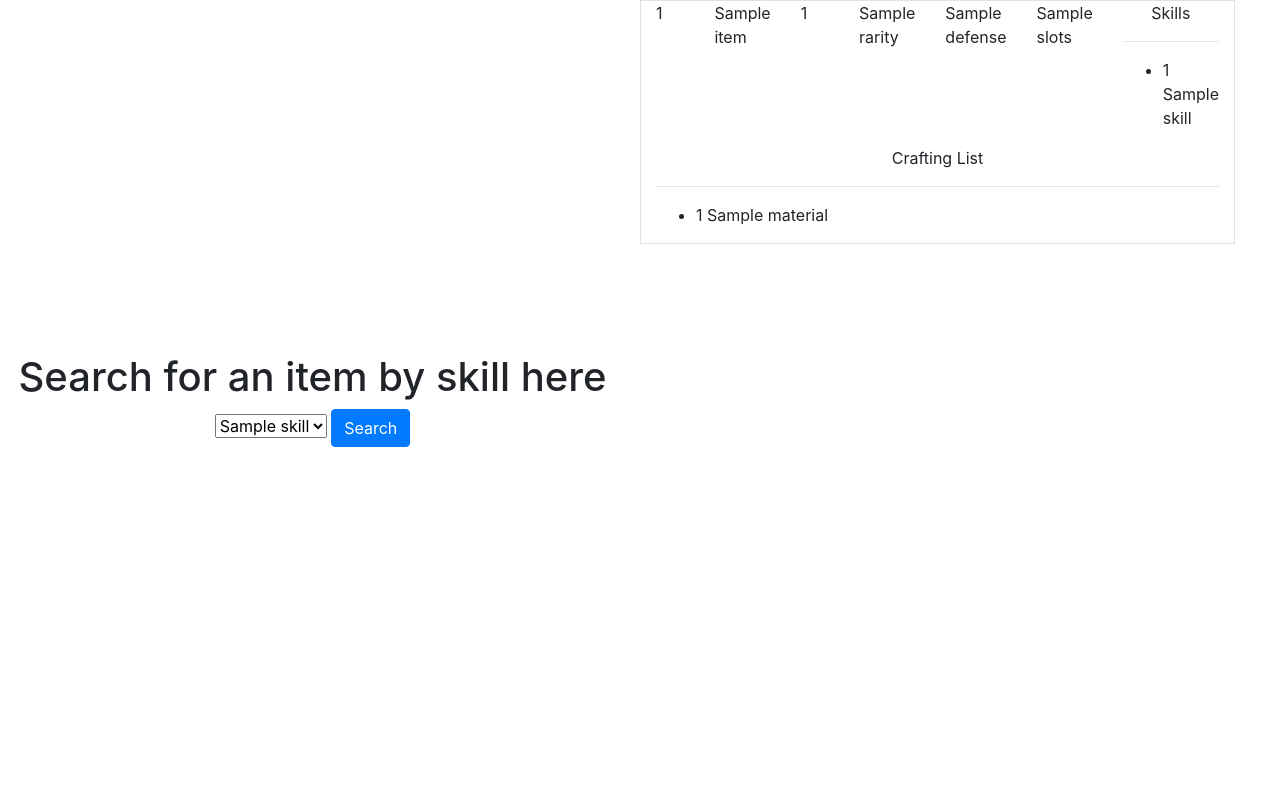
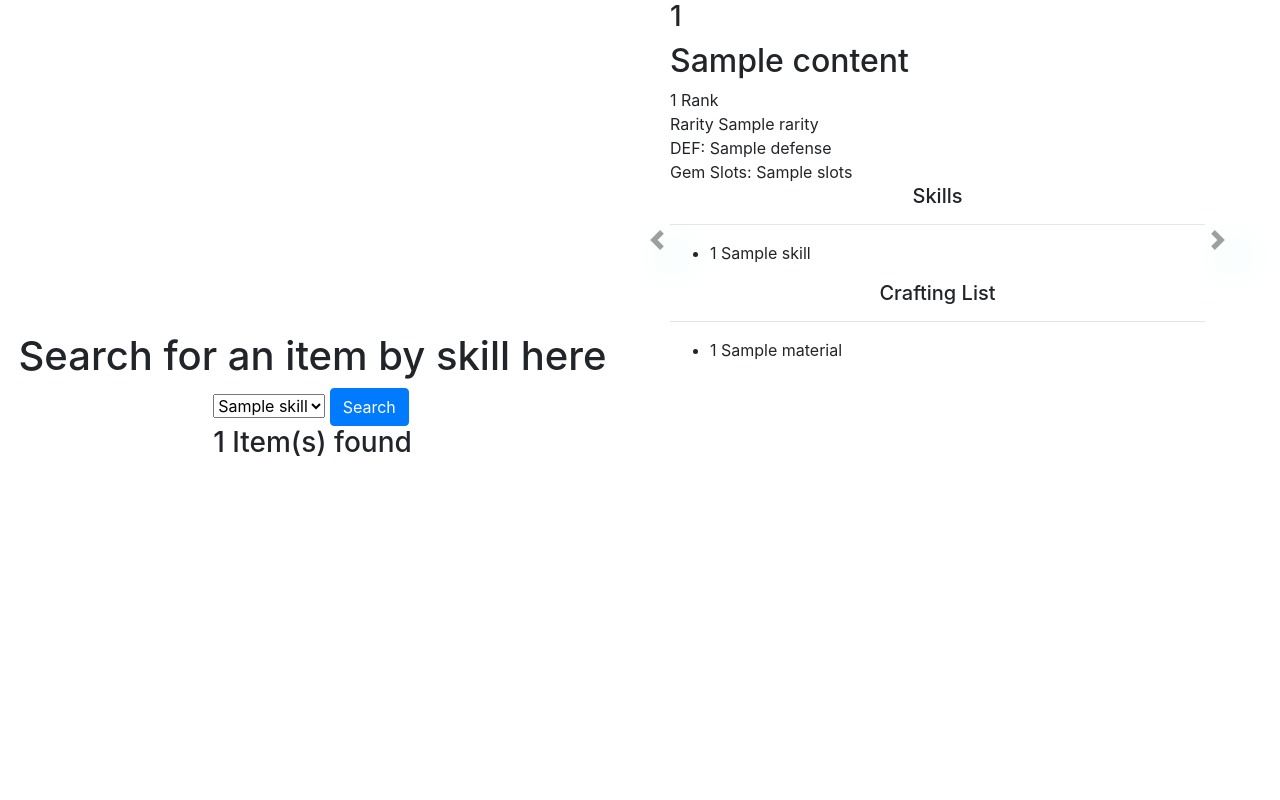
Before and after one commit to erikBowling/MH_Query, a Flask app: template templates/index.html in a window 1280 px wide. Run offline with Flask 2, Linux system fonts and the light colour scheme; the template is opened without the code that fills it: most values are stand-ins (such as "Sample title", 1, 10 or a date in 2020); parts of the project's set-up code (start-up, migrations or seed data) failed here and were passed over.

Commit message:
Search queries now display as carousel. Added <h3> to display entries.

```diff
--- a/app.py
+++ b/app.py
@@ -5,7 +5,6 @@ import json
 from data_layer.mongo_bridge import MongoBridge
 
 app = Flask(__name__)
-
 
 @app.route("/", methods=["GET", "POST"])
 def home():
@@ -25,6 +24,5 @@ def home():
 
     return render_template("index.html", skills=skills, content=content, prev_search=search)
 
-
 if __name__ == "__main__":
     app.run()
--- a/templates/index.html
+++ b/templates/index.html
@@ -3,12 +3,14 @@
     <head>
         <meta name="viewport" content="width=device-width, initial-scale=1, shrink-to-fit=no">
         <title>Monster Hunter Project</title>
+        <!--Bootstrap-->
         <link rel="stylesheet" href="https://cdn.jsdelivr.net/npm/bootstrap@4.1.3/dist/css/bootstrap.min.css" integrity="sha384-MCw98/SFnGE8fJT3GXwEOngsV7Zt27NXFoaoApmYm81iuXoPkFOJwJ8ERdknLPMO" crossorigin="anonymous">
     </head>
+
     <body style="height: 100vh; width: 100vw;">
-        <div class="container-fluid d-flex w-100 h-100">
+        <div class="container-fluid d-flex w-80 h-100">
             <div class="row w-100 h-100">
-                <div class="container col w-50 d-flex flex-column justify-content-center align-items-center">
+                <div name="item-search" class="container col w-50 d-flex flex-column justify-content-center align-items-center">
                     <h1>Search for an item by skill here</h1>
                     <form method="POST">
                         <select name="skill" class="form-select form-select-lg">
@@ -21,6 +23,13 @@
                             {% endfor %}
                         </select>
                         <button class="btn btn-primary" type="submit">Search</button>
+                        {% if content %}
+                            {% for items in content%}
+                                {% if loop.index == content|length %}
+                                    <h3>{{ loop.index }} Item(s) found</h3>
+                                {% endif %}
+                            {% endfor %}
+                        {% endif %}
                     </form>
                     <!--
                     <form method="POST">
@@ -29,22 +38,59 @@
                     </form>
                     -->
                 </div>
-                <div style="height: 100vh" class="col w-50 overflow-auto">
+
+                <div style="height: 60vh" class="col w-50 overflow-auto">
+                    <div id="carouselExampleControls" class="carousel slide" data-ride="carousel">
+                        <div class="carousel-inner">
                         {% if content %}
                             {% if content is string %}
                                 <h1>{{content}}</h1>
                             {% else %}
                                 {% for item in content %}
-                                <div class="container item border">
-                                    <div class="row">
-                                        <div class="col-sm">{{ loop.index }}</div>
-                                        <div class="col-sm">{{ item.name }}</div>
-                                        <div class="col-sm">{{ item.rank }}</div>
-                                        <div class="col-sm">{{ item.rarity }}</div>
-                                        <div class="col-sm">{{ item.defense }}</div>
-                                        <div class="col-sm">{{ item.slots }}</div>
+                                    {% if loop.index == 1 %}
+                                    <div class="carousel-item active">
+                                        <div class="mx-auto col w-80">
+                                        <div class="col-sm"><h3>{{ loop.index }}</h3></div>
+                                        <div class="col-sm"><h2>{{ item.name }}</h2></div>
+                                        <div class="col-sm">{{ item.rank }} Rank</div>
+                                        <div class="col-sm">Rarity {{ item.rarity }}</div>
+                                        <div class="col-sm">DEF: {{ item.defense }}</div>
+                                        <div class="col-sm">Gem Slots: {{ item.slots }}</div>
                                         <div class="container col-sm">
-                                            <p class="text-center">Skills</p>
+                                            <h5 class="text-center">Skills</h5>
+                                            <hr>
+                                            <ul>
+                                                {% for s in item.get_skills_list() %}
+                                                <li>{{s[0]}} {{s[1]}}</li>
+                                                {% endfor %}
+                                            </ul>
+                                        </div>
+                                        <div class="container col-sm">
+                                        <h5 class="text-center">Crafting List</h5>
+                                        <hr>
+                                        {% if item.get_crafting_list() %}
+                                            <ul>
+                                            {% for material in item.get_crafting_list() %}
+                                                <li>{{material[0]}} {{material[1]}}</li>
+                                            {% endfor %}
+                                            </ul>
+                                        {% else %}
+                                            <p>None</p>
+                                        {% endif %}
+                                        </div>
+                                    </div>
+                                    </div>
+                                {% else %}
+                                    <div class="carousel-item">
+                                        <div class="mx-auto col w-80">
+                                            <div class="col-sm"><h3>{{ loop.index }}</h3></div>
+                                            <div class="col-sm"><h2>{{ item.name }}</h2></div>
+                                            <div class="col-sm">{{ item.rank }} Rank</div>
+                                            <div class="col-sm">Rarity {{ item.rarity }}</div>
+                                            <div class="col-sm">DEF: {{ item.defense }}</div>
+                                            <div class="col-sm">Gem Slots: {{ item.slots }}</div>
+                                            <div class="container col-sm">
+                                                <h5 class="text-center">Skills</h5>
                                                 <hr>
                                                 <ul>
                                                 {% for s in item.get_skills_list() %}
@@ -67,11 +113,23 @@
                                             </div>
                                         </div>
                                     </div>
+                                {%endif%}
                                 {% endfor %}
                                 {% endif %}
                             {% else %}
                                 <h1>Your content will display here</h1>
                             {% endif %}
+                        </div>
+                    </div>
+                    <button class="carousel-control-prev border-0 bg-transparent row" href="#carouselExampleControls" role="button" data-slide="prev">
+                        <span class="carousel-control-prev-icon justify-content-left" style="filter: drop-shadow(16px 16px 20px red) invert(75%);" aria-hidden="true"></span>
+                        <span class="sr-only">Previous</span>
+                    </button>
+                    <button class="carousel-control-next border-0 bg-transparent row" href="#carouselExampleControls" role="button" data-slide="next">
+                        <span class="carousel-control-next-icon justify-content-right" style="filter: drop-shadow(16px 16px 20px red) invert(75%);" aria-hidden="true"></span>
+                        <span class="sr-only">Next</span>
+                    </button>
+                </div>
             </div>
         </div>
 
```
Also changed, not shown: static/css/index.css (line endings or trailing spaces), 1 other file. Lines whose indentation alone changed are shown as unchanged.
